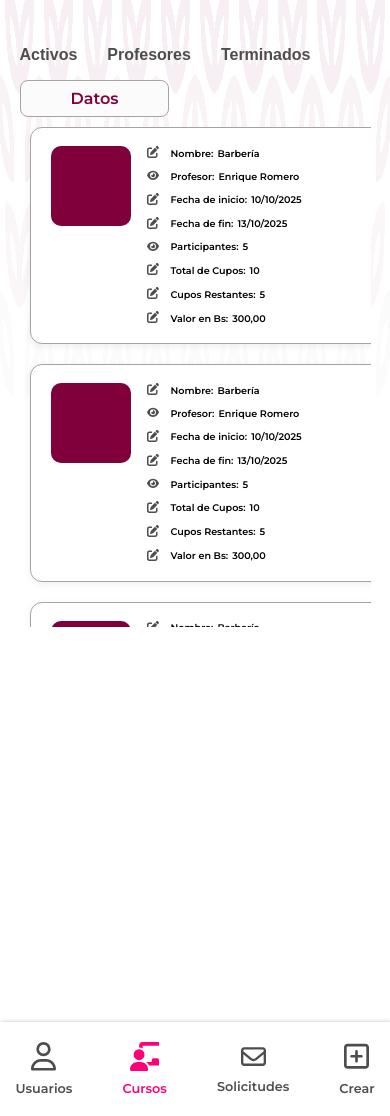
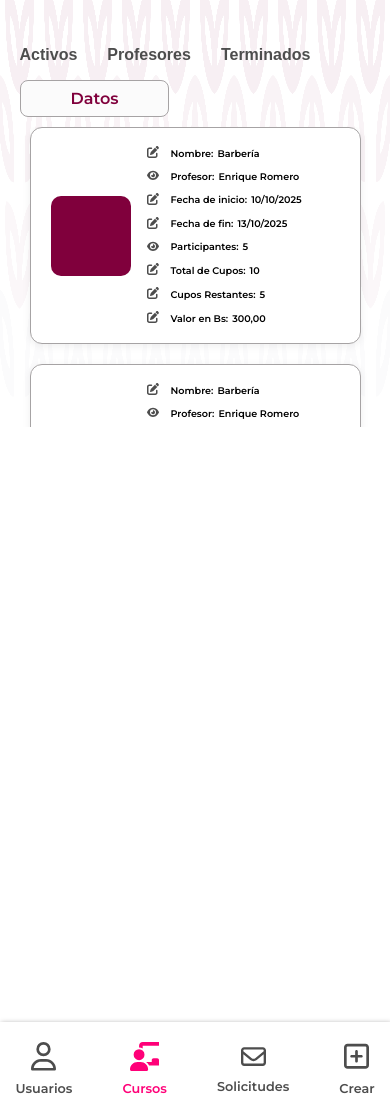
Before and after one commit to Emcahell/imaf-project, a PHP site: page /pages/admin/cursos.html in a window 390 px wide. Shown: the part 90-1206 px from the top of the page. Run offline with PHP 8.4, Linux system fonts and the light colour scheme.

Commit message:
bug en cursos mobile

```diff
--- a/styles/cursos.css
+++ b/styles/cursos.css
@@ -98,9 +98,10 @@ nav {
   display: grid;
   grid-template-columns: repeat(auto-fit, minmax(400px, 1fr));
   gap: 20px;
+  height: auto;
   width: 100%;
   background: none;
-  max-height: 500px; /* Ajusta la altura máxima según tu necesidad */
+  max-height: 300px; /* Ajusta la altura máxima según tu necesidad */
   overflow-y: auto; /* Habilita el scroll vertical */
   padding: 0 10px;
 }
@@ -126,6 +127,8 @@ nav {
   box-shadow: 0 2px 8px #0001;
   min-height: 140px;
   transition: box-shadow 0.2s;
+  max-width: 100%;
+  height: auto;
 }
 
 .card-cursos svg {
@@ -145,6 +148,7 @@ nav {
   border-radius: 10px;
   flex-shrink: 0;
   margin-right: 16px;
+  align-self: center;
 }
 
 .card-info {
@@ -176,6 +180,13 @@ nav {
   .card-info {
     flex-direction: column;
     gap: 10px;
+  }
+
+  .cards-area {
+    grid-template-columns: 1fr;
+    /* O si quieres cards más pequeñas pero aún en grid:
+    grid-template-columns: repeat(auto-fit, minmax(220px, 1fr));
+    */
   }
 }
 
```
